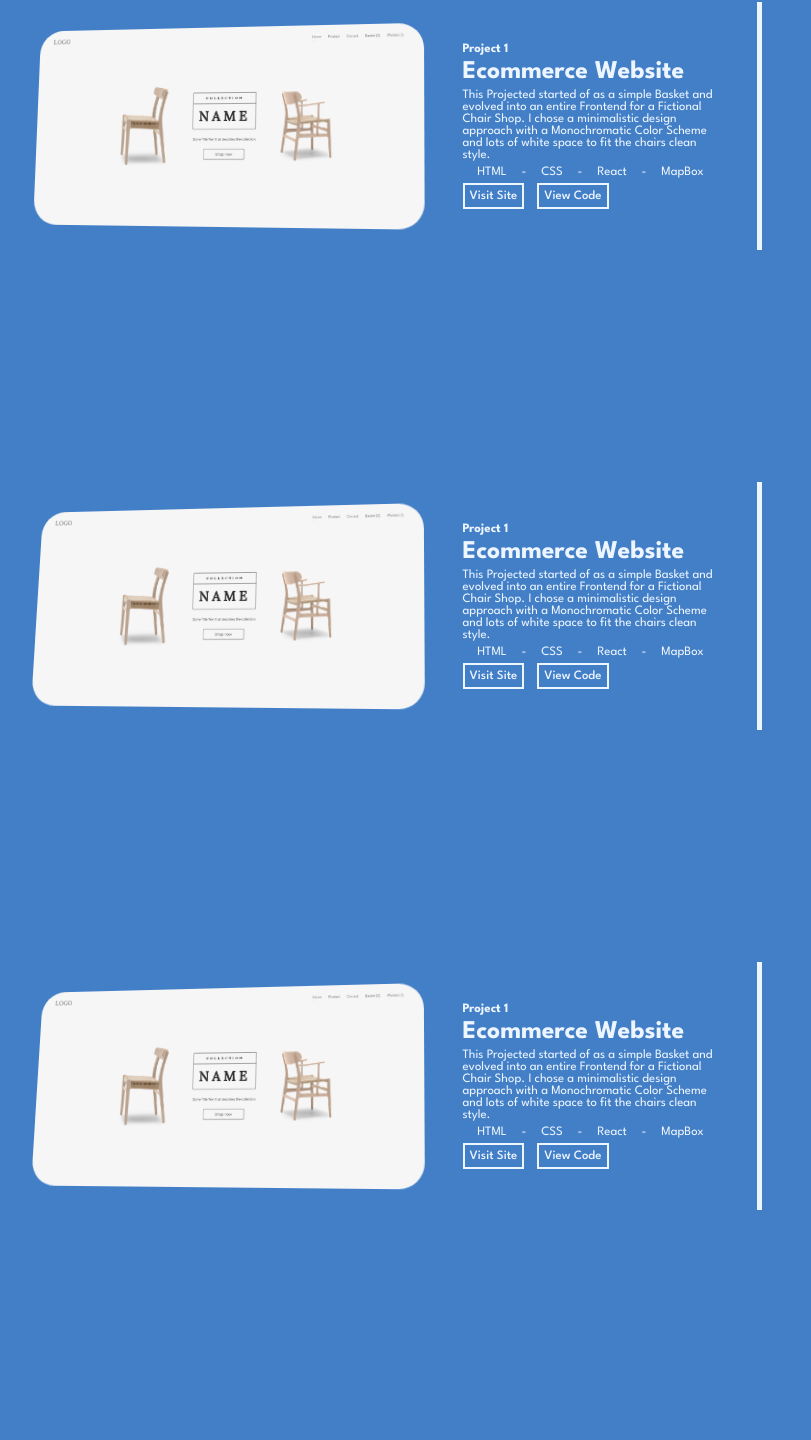
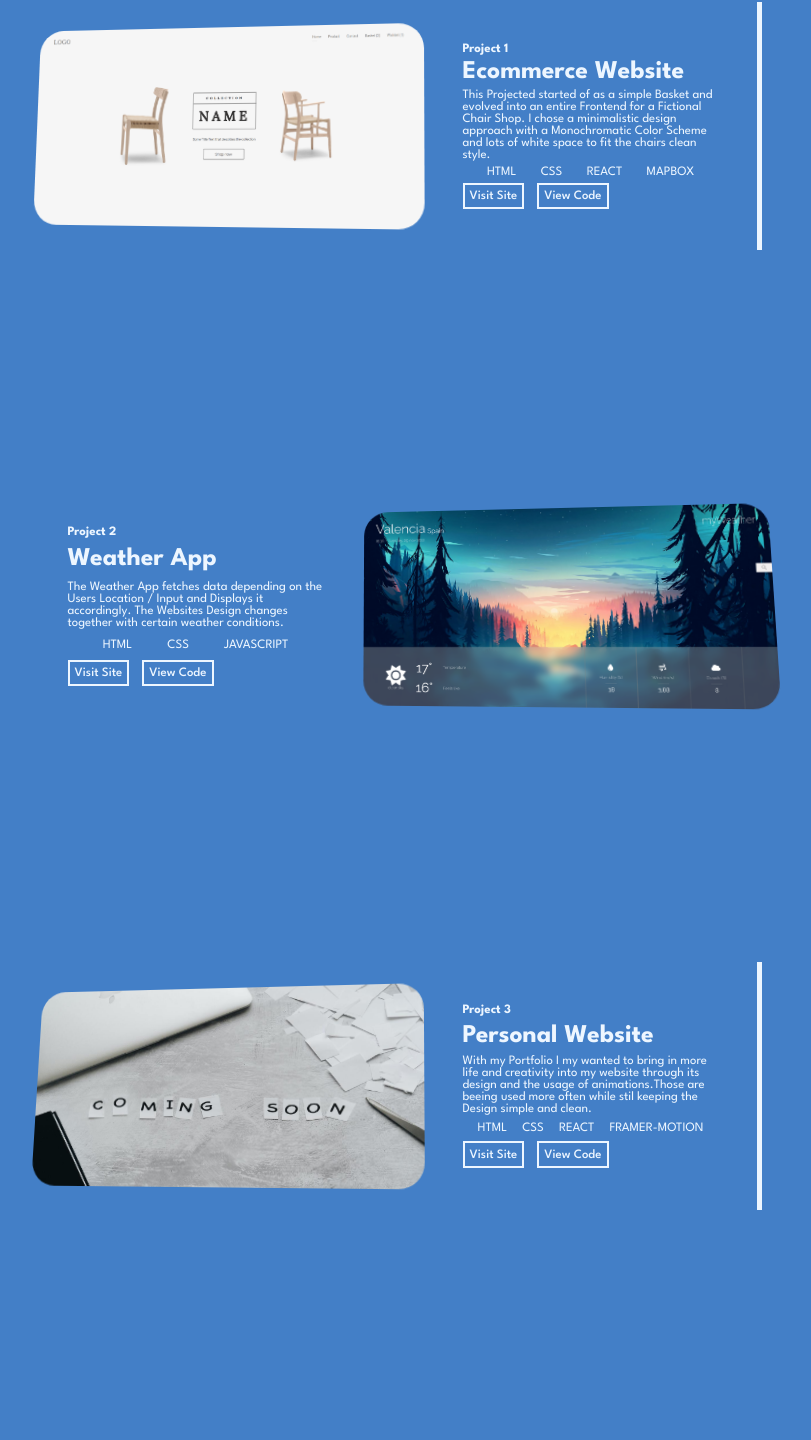
Before and after one commit to MaximKursakov/Portfolio, a React (Create React App) app: page / in a window 1280 px wide. Shown: the part 2610-4050 px from the top of the page, without its empty margins (247-1058 px from the left). Built offline with nearby package versions, Linux system fonts and the light colour scheme.

Commit message:
cleaned up project section

```diff
--- a/src/components/Project.js
+++ b/src/components/Project.js
@@ -1,9 +1,10 @@
 import { useEffect, useRef } from "react"
 import { motion, useMotionValue, useTransform } from "framer-motion"
 
-export function Project({mousePositionInParentX, mousePositionInParentY, parentRef}) {
+export function Project({mousePositionInParentX, mousePositionInParentY, parentRef, project}) {
     const containerRef = useRef()
     const imageRef = useRef()
+    console.log(project)
 
     const x = useMotionValue(0)
     const y = useMotionValue(-300)
@@ -26,30 +27,31 @@ export function Project({mousePositionInParentX, mousePositionInParentY, parentR
         x.set(mouseX - imageCenter.X)
         y.set(mouseY - imageCenter.Y)
     }
+
+    function isOdd(id) {
+        return (id % 2) ? true : false
+    }
     return(
         <div
             style={{perspective: 500}}
             ref={containerRef}
-            className="projects-odd">
+            className={isOdd(project.id) ? "projects-odd" : "projects-even"}>
                 <motion.div
-                style={{ rotateX : rotateX, rotateY: rotateY, backgroundImage: `url(./images/Project0.png)`}}
+                style={{ rotateX : rotateX, rotateY: rotateY, backgroundImage: `url(./images/Project${project.id - 1}.png)`}}
                 ref={imageRef}
                 className="project-image">
                 </motion.div>
                 <div className="project-info">
-                    <h2>Project 1</h2>
-                    <h3>Ecommerce Website</h3>
+                    <h2>{project.title}</h2>
+                    <h3>{project.subtitle}</h3>
                     <p>
-                        This Projected started of as a simple Basket and evolved into an entire Frontend for a Fictional Chair Shop.
-                        I chose a minimalistic design approach with a Monochromatic Color Scheme and lots of white space to fit the chairs clean style.</p>
+                        {project.description}</p>
                     <ul>
-                        <li>HTML</li>
-                        <li>-</li>
-                        <li>CSS</li>
-                        <li>-</li>
-                        <li>React</li>
-                        <li>-</li>
-                        <li>MapBox</li>
+                        {project.techstack.map(tech =>
+                        <li>
+                            {tech}
+                        </li>)
+                        }
                     </ul>
                     <div className="project-buttons">
                         <button>Visit Site</button>
--- a/src/components/Projects.js
+++ b/src/components/Projects.js
@@ -21,6 +21,19 @@ export function Projects() {
         setMousePositionInParentY(mousePositionY - parentPositionY)
     }
 
+    const projectArray = [{
+        title: "Project 1", subtitle: "Ecommerce Website", techstack: ["HTML", "CSS", "REACT", "MAPBOX"], websiteLink: "", buttonLink: "", id: 1, description: "This Projected started of as a simple Basket and evolved into an entire Frontend for a Fictional Chair Shop. I chose a minimalistic design approach with a Monochromatic Color Scheme and lots of white space to fit the chairs clean style."
+    },
+    {
+        title: "Project 2", subtitle: "Weather App", techstack: ["HTML", "CSS", "JAVASCRIPT"], websiteLink: "", buttonLink: "", id: 2, description: "The Weather App fetches data depending on the Users Location / Input and Displays it accordingly. The Websites Design changes together with certain weather conditions."
+    },
+    {
+        title: "Project 3", subtitle: "Personal Website", techstack: ["HTML", "CSS", "REACT", "FRAMER-MOTION"], websiteLink: "", buttonLink: "", id: 3, description: "With my Portfolio I my wanted to bring in more life and creativity into my website through its design and the usage of animations.Those are beeing used more often while stil keeping the Design simple and clean."
+    },
+    {
+        title: "Project 4", subtitle: "DistractLess", techstack: [], websiteLink: "", buttonLink: "", id: 4, description: "With my Portfolio I my wanted to bring in more life and creativity into my website through its design and the usage of animations.Those are beeing used more often while stil keeping the Design simple and clean."
+    }]
+
 
     return(
         <div className="projects-container"
@@ -30,19 +43,26 @@ export function Projects() {
             <Project
             mousePositionInParentX={mousePositionInParentX}
             mousePositionInParentY={mousePositionInParentY}
-            parentRef={parentRef}></Project>
+            parentRef={parentRef}
+            project={projectArray[0]}></Project>
             <Project
             mousePositionInParentX={mousePositionInParentX}
             mousePositionInParentY={mousePositionInParentY}
-            parentRef={parentRef}></Project>
+            parentRef={parentRef}
+            project={projectArray[1]}></Project>
             <Project
             mousePositionInParentX={mousePositionInParentX}
             mousePositionInParentY={mousePositionInParentY}
-            parentRef={parentRef}></Project>
+            parentRef={parentRef}
+            project={projectArray[2]}></Project>
             <Project
             mousePositionInParentX={mousePositionInParentX}
             mousePositionInParentY={mousePositionInParentY}
-            parentRef={parentRef}></Project>
+            parentRef={parentRef}
+            project={projectArray[3]}></Project>
+
+
+
             {/* <div
             style={{perspective: 500}}
             ref={containerRef1}
```
